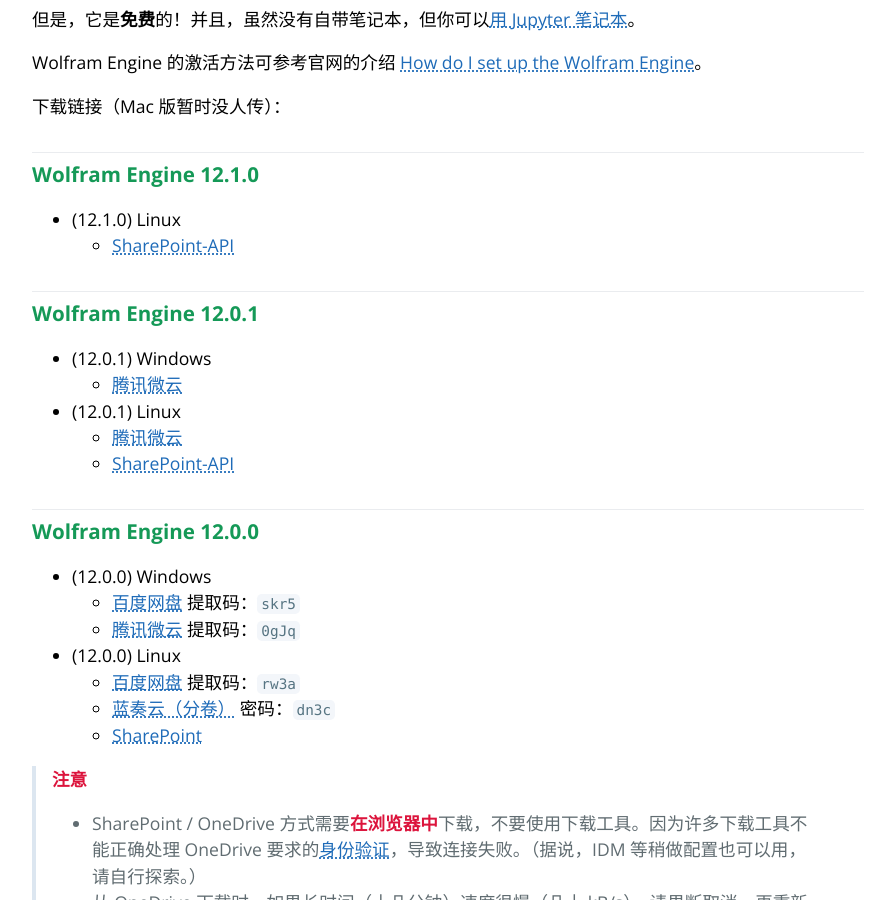
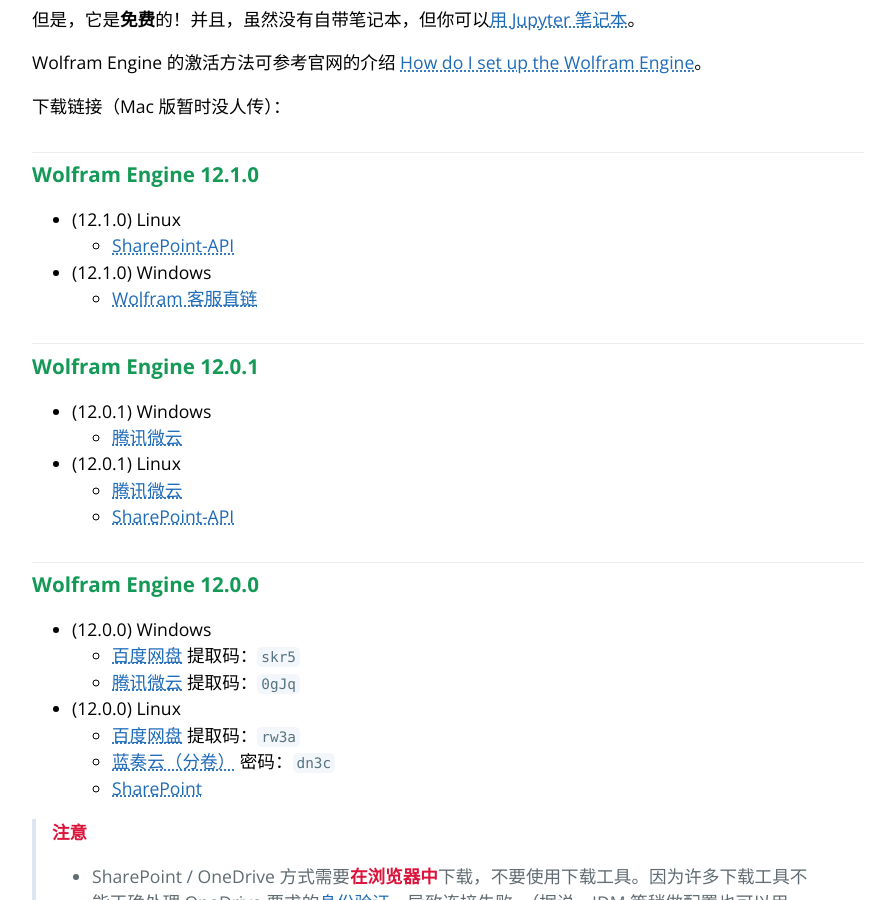
Before and after one commit to TieBaMma/InstallTutorial, a Jekyll site: the page built from index.md, in a window 1280 px wide and 900 px high, scrolled down 1722 px. Shown: the whole window, without its empty margins (192-1087 px from the left). Built offline with Jekyll 4.4.1, drawn with Linux system fonts in a browser that asks for light colours.

Commit message:
wolfram engine 12.1.0 win 直链 (#66)
客服直链

```diff
--- a/index.md
+++ b/index.md
@@ -61,6 +61,9 @@
 
 * (12.1.0) Linux
   * [SharePoint-API](https://mmamirror.herokuapp.com/WolframEngine/12.1.0/)
+
+* (12.1.0) Windows
+  * [Wolfram 客服直链](https://amoeba.wolfram.com/index.php/s/tpJSq7FJsn99XXR)
 
 ### Wolfram Engine 12.0.1
 
```
